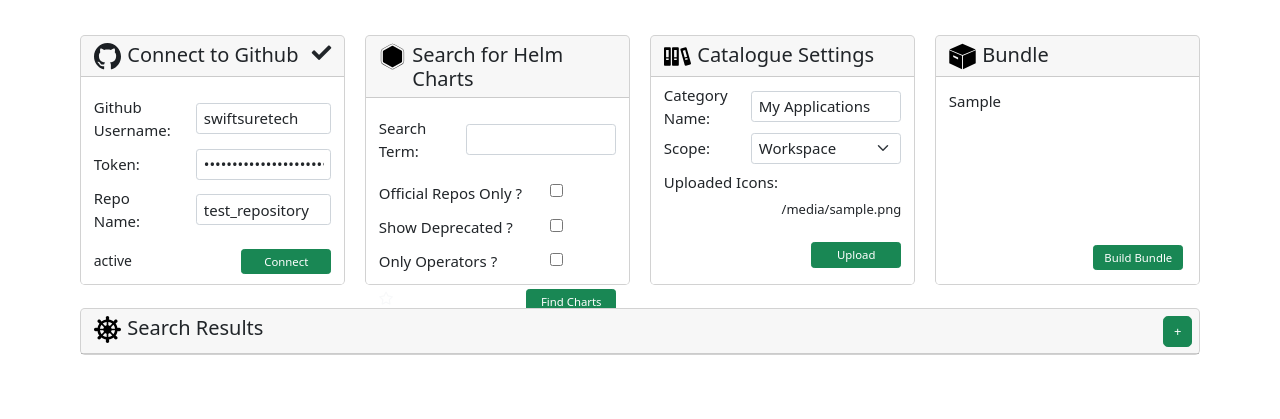
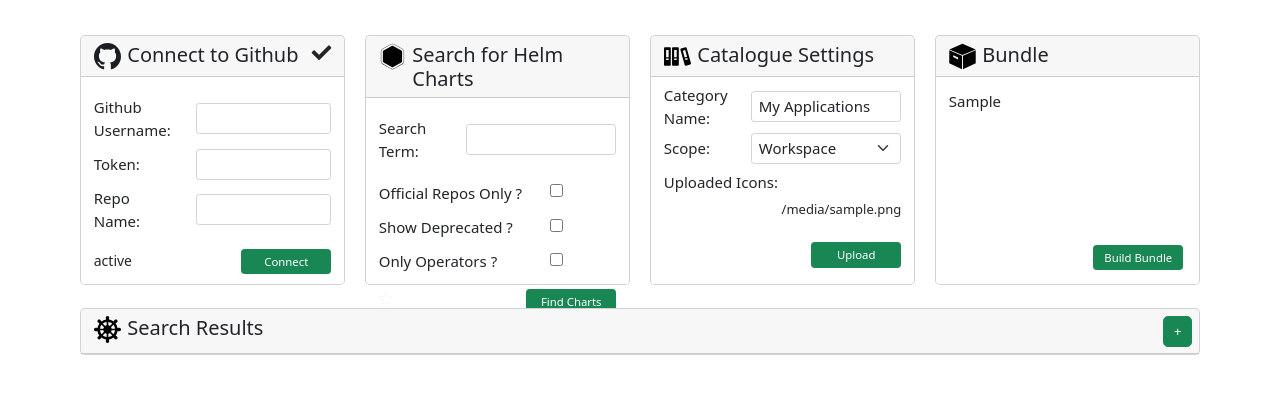
Before and after one commit to d2iq-ps/catalogger, a Python web app: template app/templates/index.html in a window 1280 px wide. Shown: the part 69-488 px from the top of the page. Run offline with Jinja, Linux system fonts and the light colour scheme; the template is opened without the code that fills it: most values are stand-ins (such as "Sample title", 1, 10 or a date in 2020); some libraries are stand-ins or nearby versions.

Commit message:
removed github details

```diff
--- a/app/templates/index.html
+++ b/app/templates/index.html
@@ -60,15 +60,15 @@
                         <form id="github_form" method="post" name="github" action="/github">
                             <div class="row align-items-center">
                                 <div class="col" style="width: 162px;"><label class="col-form-label" style="font-size: 15px;">Github Username:</label></div>
-                                <div class="col"><input id="gh_username" class="form-control form-control-sm" type="text" style="margin-top: 13px;margin-bottom: 13px;width: 135px; font-size: 15px" name="gh_username" value="swiftsuretech" {{ state }} /></div>
+                                <div class="col"><input id="gh_username" class="form-control form-control-sm" type="text" style="margin-top: 13px;margin-bottom: 13px;width: 135px; font-size: 15px" name="gh_username" {{ state }} /></div>
                             </div>
                             <div class="row align-items-center">
                                 <div class="col" style="width: 162px;font-size: 14px;"><label class="col-form-label" style="font-size: 15px;">Token:</label></div>
-                                <div class="col"><input id="gh_token" class="form-control form-control-sm" type="password" style="width: 135px; font-size: 15px;" name="gh_token" value="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" {{ state }} /></div>
+                                <div class="col"><input id="gh_token" class="form-control form-control-sm" type="password" style="width: 135px; font-size: 15px;" name="gh_token" {{ state }} /></div>
                             </div>
                             <div class="row align-items-center">
                                 <div class="col" style="width: 162px;"><label class="col-form-label" style="font-size: 15px;">Repo Name:</label></div>
-                                <div class="col"><input id="gh_repo" class="form-control form-control-sm" type="text" style="margin-top: 13px; font-size: 15px; margin-bottom: 13px;width: 135px;" name="gh_repo" value="test_repository" {{ state }} /></div>
+                                <div class="col"><input id="gh_repo" class="form-control form-control-sm" type="text" style="margin-top: 13px; font-size: 15px; margin-bottom: 13px;width: 135px;" name="gh_repo" {{ state }} /></div>
                             </div>
                             <div class="row align-items-center">
                                 <div class="col-8"><p class="{{gh_status_colour}}" style="font-style: margin-top: 13px;font-size: 14px; margin-top: 12px;">{{gh_status_message}}</p></div>
```
